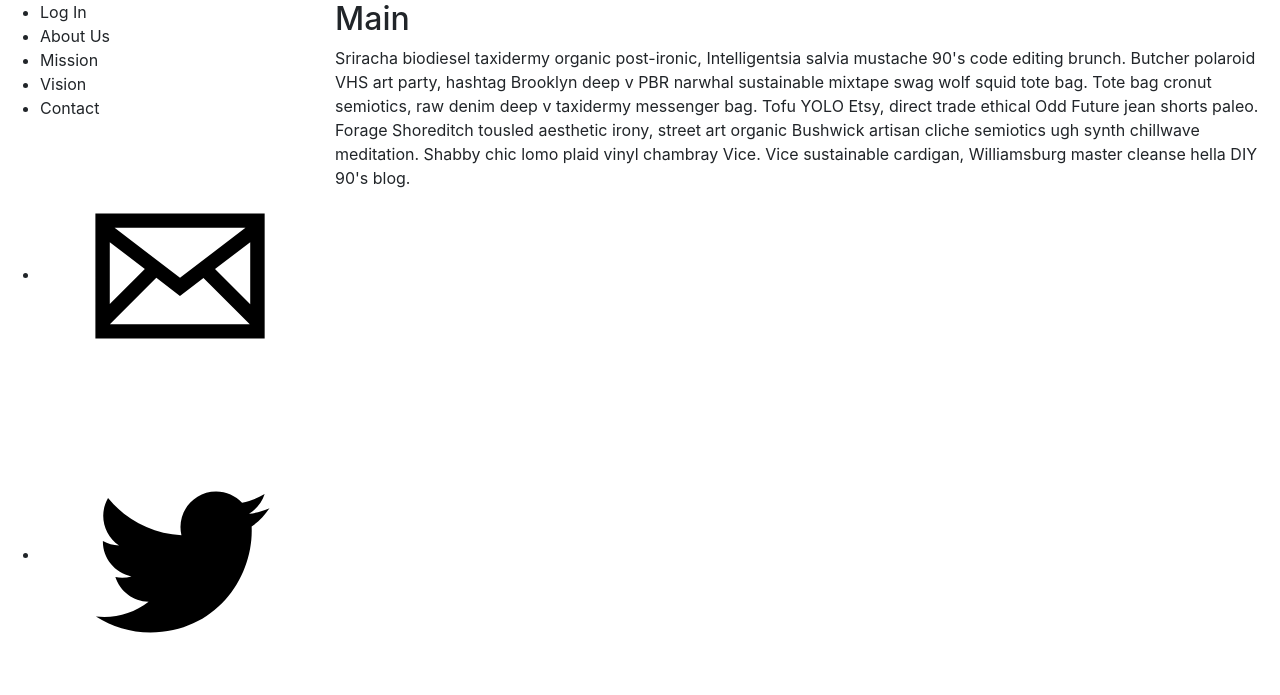
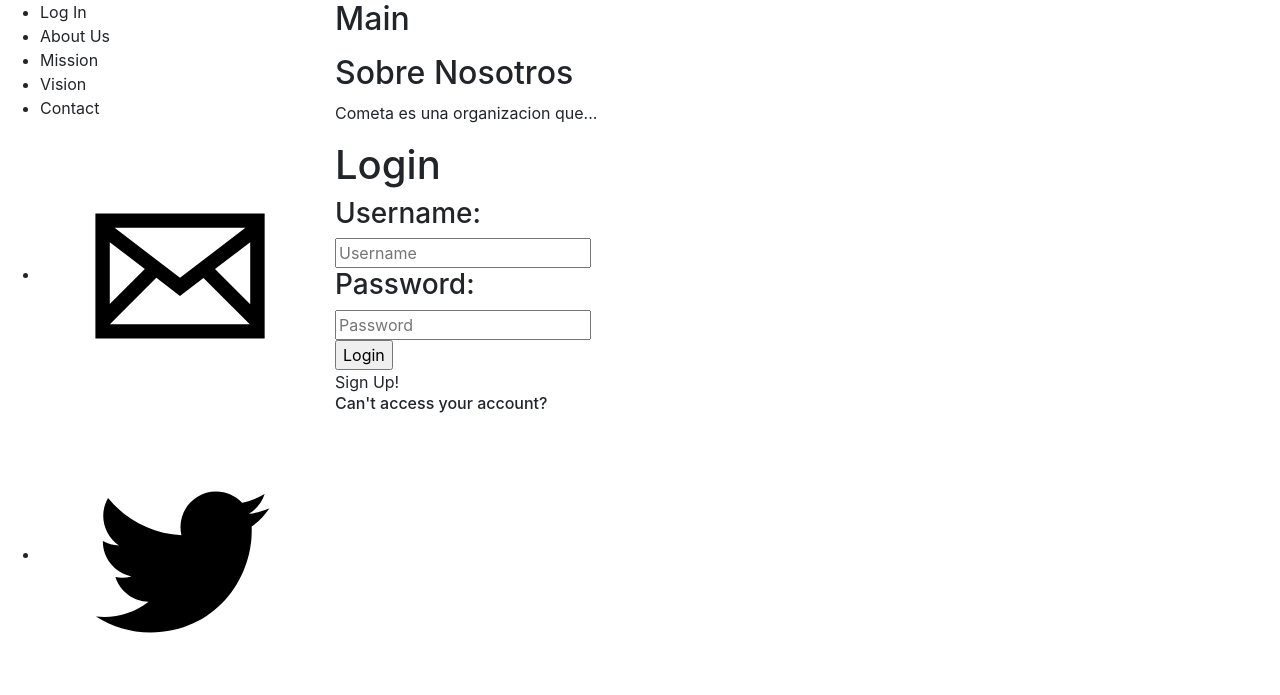
Before and after one commit to BRSADT/cometaRep, a PHP site: page /paginaIndex.php in a window 1280 px wide. Shown: the top 695 px of the page. Run offline with PHP 8.4, Linux system fonts and the light colour scheme.

Commit message:
DiseñoLoginyAboutUs
terminado diseño e intercambio entre login, about us

```diff
--- a/HTML/paginaIndex.php
+++ b/HTML/paginaIndex.php
@@ -11,7 +11,7 @@
 
 
     <title>Dashboard Template for Bootstrap</title>
-
+         <script src="../JavaScript/cambioDeInfoIndex.js"></script>
     <!-- Bootstrap core CSS -->
 <link rel="stylesheet" href="../CSS/paginaPrincipal.css">
 <link rel="stylesheet" href="../CSS/Botones.css">
@@ -29,8 +29,8 @@
                     <!--    <div class="collapse navbar-collapse align-items-start">  -->
                 <div class="contenido">
                   <ul class="MenuOpciones">
-                    <li><a> Log In</a></li>
-                    <li><a>About Us</a></li>
+                    <li onclick="LogIn()"> Log In</li>
+                    <li onclick="About()">About Us</li>
                     <li><a>Mission</a></li>
                     <li>Vision</li>
                     <li>Contact</li>
@@ -50,15 +50,42 @@
 
 
 
-<article>
-        <main class="col-lg-9  offset-lg-3 col-md-9  offset-md-3 col-sm-8  offset-sm-4  color:white z-index:5 ">
-          <h2>Main</h2>
-          <p>Sriracha biodiesel taxidermy organic post-ironic, Intelligentsia salvia mustache 90's code editing brunch. Butcher polaroid VHS art party, hashtag Brooklyn deep v PBR narwhal sustainable mixtape swag wolf squid tote bag. Tote bag cronut semiotics,
-              raw denim deep v taxidermy messenger bag. Tofu YOLO Etsy, direct trade ethical Odd Future jean shorts paleo. Forage Shoreditch tousled aesthetic irony, street art organic Bushwick artisan cliche semiotics ugh synth chillwave meditation.
-              Shabby chic lomo plaid vinyl chambray Vice. Vice sustainable cardigan, Williamsburg master cleanse hella DIY 90's blog.</p>
+
+        <article class="col-lg-9  offset-lg-3 col-md-9  offset-md-3 col-sm-8  offset-sm-4">
+                <main class="main">
+                  <h2>Main</h2>
+                  <p></p>
 
 
-        </main>
+                </main>
+                <main class="aboutus">
+                  <h2>Sobre Nosotros</h2>
+                  <p>
+                  Cometa es una organizacion que...
+                  </p>
+
+
+                </main>
+
+        <link href='https://fonts.googleapis.com/css?family=Ubuntu:500' rel='stylesheet' type='text/css'>
+
+        <div class="login">
+          <div class="login-header">
+            <h1>Login</h1>
+          </div>
+          <div class="login-form">
+            <h3>Username:</h3>
+            <input type="text" placeholder="Username"/><br>
+            <h3>Password:</h3>
+            <input type="password" placeholder="Password"/>
+            <br>
+            <input type="button" value="Login" class="login-button"/>
+            <br>
+            <a class="sign-up">Sign Up!</a>
+            <br>
+            <h6 class="no-access">Can't access your account?</h6>
+          </div>
+        </div>
 
 
 </article>
```
Also changed, not shown: JavaScript/cambioDeInfoIndex.js (added, +26 -0 lines).
